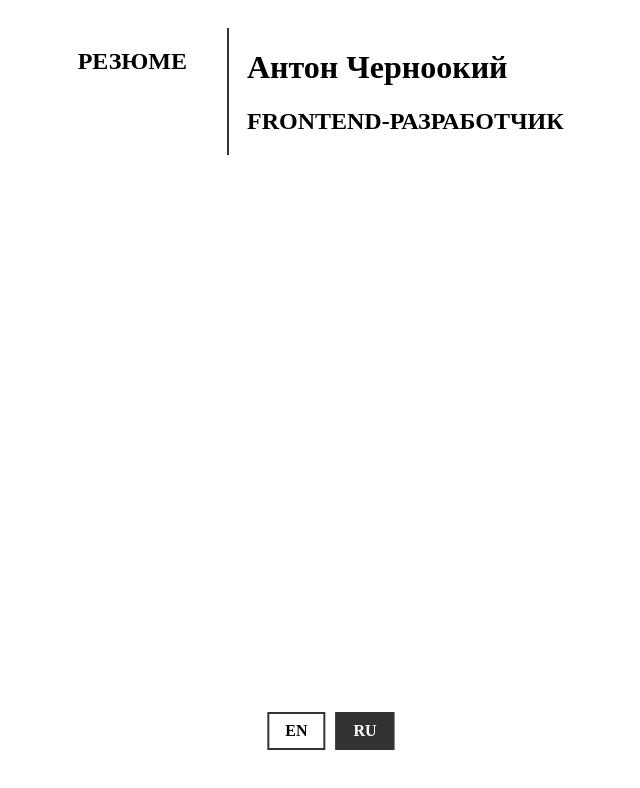
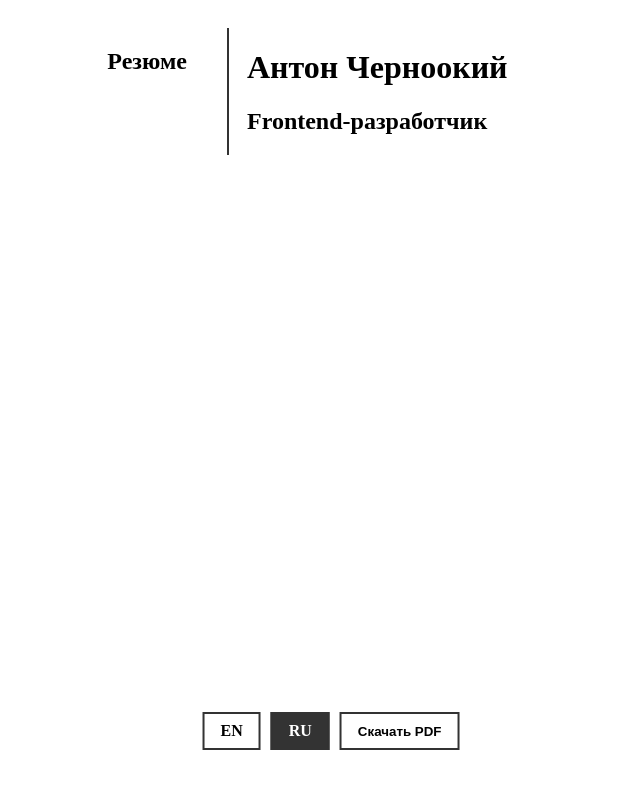
Before and after one commit to tox14/cv, an Eleventy site: page ru/index.njk in a window 1280 px wide. Shown: the whole page, without its empty margins (309-949 px from the left). Built offline with nearby package versions, Linux system fonts and the light colour scheme; Eleventy itself is replaced by a stand-in of ours; files that its build step writes are made by us from their sources.

Commit message:
Minor css fixes

```diff
--- a/_data/data.js
+++ b/_data/data.js
@@ -4,11 +4,13 @@ export default {
     resume: 'Resume',
     name: 'Anton Chernookiy',
     position: 'Frontend Developer',
+    download_pdf: 'Download PDF',
   },
   ru: {
     title: 'CV - Портфолио',
     resume: 'Резюме',
     name: 'Антон Черноокий',
     position: 'Frontend-разработчик',
+    download_pdf: 'Скачать PDF',
   },
 };
--- a/_includes/layout.njk
+++ b/_includes/layout.njk
@@ -10,11 +10,11 @@
     <div class="container">
       <header class="block">
         <div class="block_left">
-          <h2 class="uppercase">{{ data[lang].resume }}</h2>
+          <h2>{{ data[lang].resume }}</h2>
         </div>
         <div class="block_right">
           <h1>{{ data[lang].name }}</h1>
-          <h2 class="uppercase">{{ data[lang].position }}</h2>
+          <h2>{{ data[lang].position }}</h2>
         </div>
       </header>
     </div>
@@ -23,6 +23,7 @@
       {% for code, value in data %}
         <a class="language-btn{% if lang == code %} active{% endif %}" href="/{{ code }}/">{{ code | upper }}</a>
       {% endfor %}
+      <button id="download-pdf" class="language-btn">{{ data[lang].download_pdf }}</button>
     </div>
   </body>
 </html>
--- a/package.json
+++ b/package.json
@@ -3,6 +3,7 @@
   "version": "1.0.0",
   "author": "Anton Chernookiy",
   "main": "index.html",
+  "type": "module",
   "devDependencies": {
     "@11ty/eleventy": "^3.1.2",
     "bun": "^1.3.9",
@@ -21,6 +22,5 @@
     "build": "eleventy",
     "lint": "eslint . --ext .js",
     "format": "prettier --write ."
-  },
-  "type": "module"
+  }
 }
--- a/styles.css
+++ b/styles.css
@@ -31,10 +31,6 @@
   }
 }
 
-.uppercase {
-  text-transform: uppercase;
-}
-
 /* Language switcher */
 .language-switcher {
   position: fixed;
@@ -54,6 +50,7 @@
   color: inherit;
   transition: all 0.3s ease;
   font-weight: bold;
+  cursor: pointer;
 }
 .language-btn.active {
   background: #333;
```
